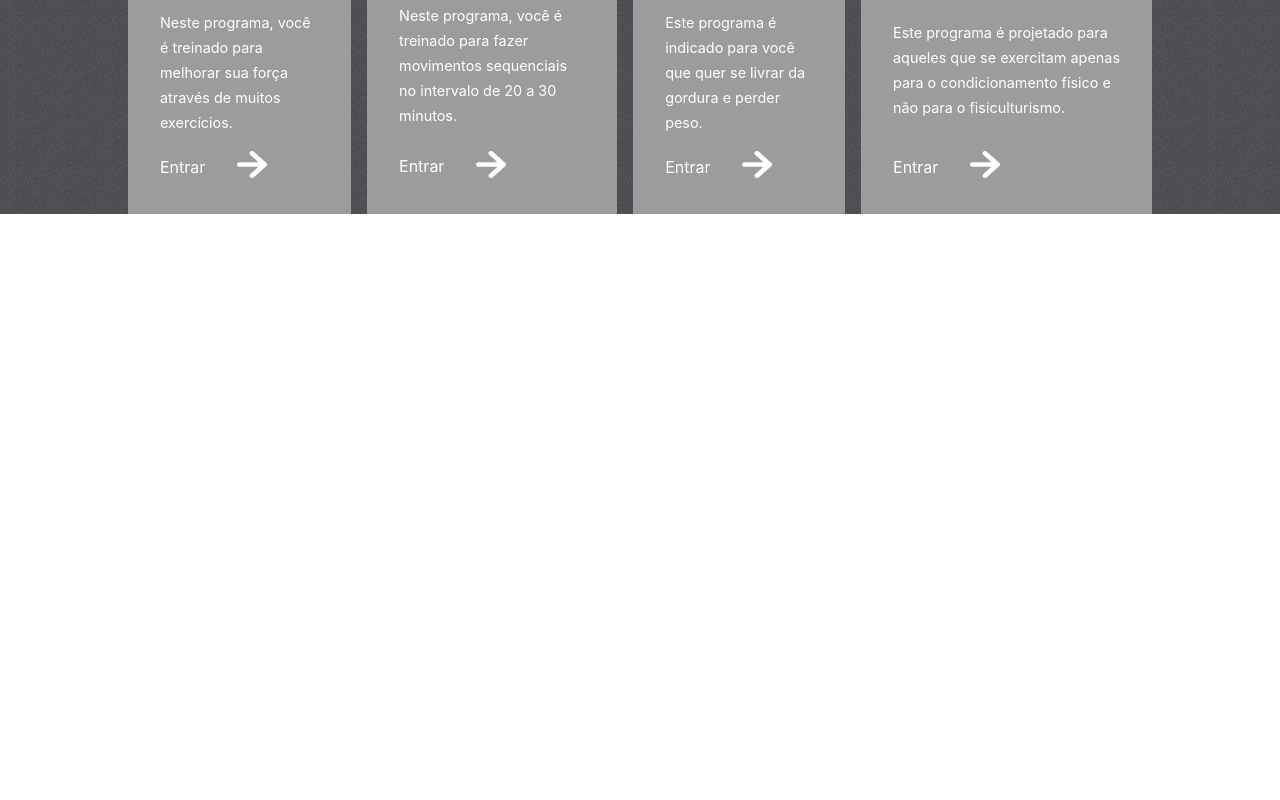
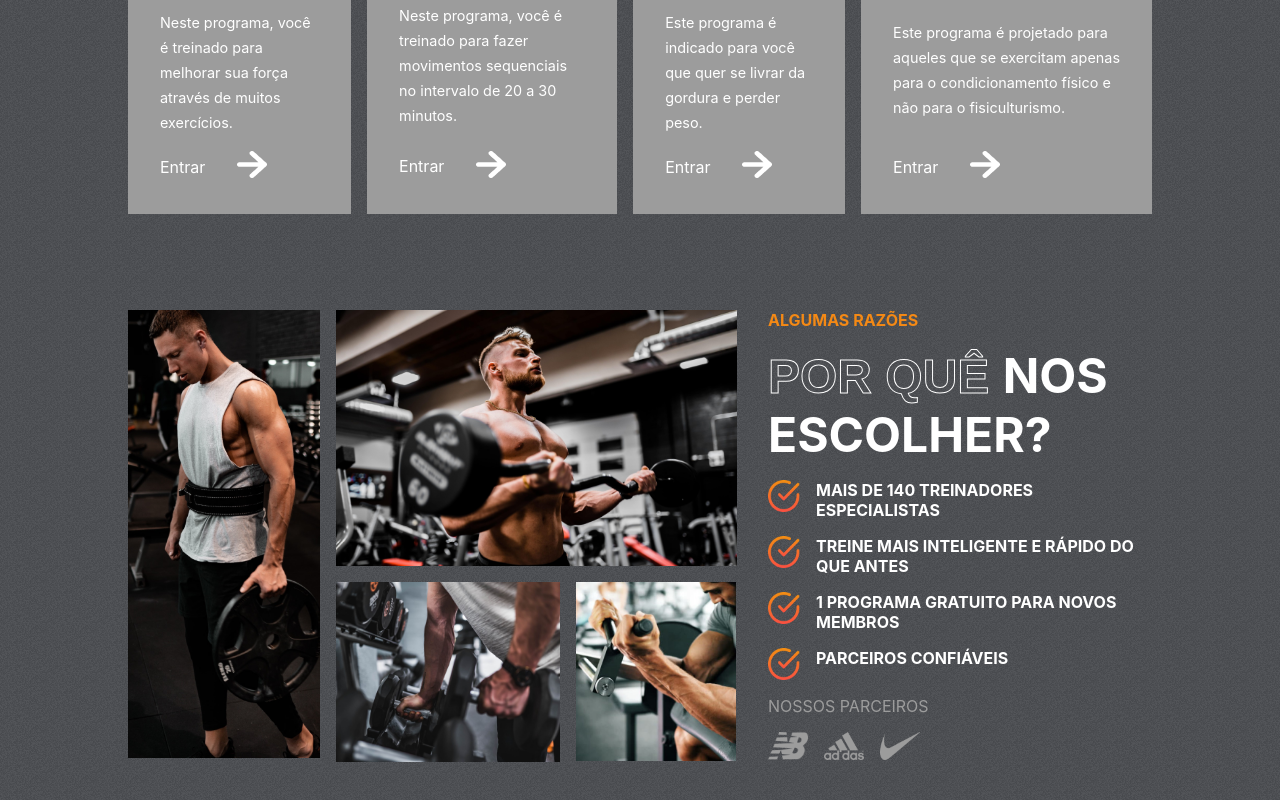
Before and after one commit to chrystianraony/ladingPage-academia, a React (Vite) app in the folder ladingPage-gym/: page / in a window 1280 px wide. Shown: the part 1119-1919 px from the top of the page. Before the commit the page ends 1333 px from the top, so only its background shows below. Built offline with nearby package versions, Linux system fonts and the light colour scheme.

Commit message:
Criado e finalizado Reason

```diff
--- a/ladingPage-gym/src/App.tsx
+++ b/ladingPage-gym/src/App.tsx
@@ -1,6 +1,7 @@
 import './App.css'
 import Hero from './components/Hero'
 import Programs from './components/Programs/Programs'
+import Reason from './components/Reason/Reason'
 
 function App() {
 
@@ -8,6 +9,7 @@
     <div className="App">
       <Hero />
       <Programs />
+      <Reason />
     </div>
   )
 }
--- /dev/null
+++ b/ladingPage-gym/src/components/Reason/Reason.css
@@ -0,0 +1,88 @@
+.Reasons {
+  width: 80%;
+  margin: auto;
+  padding: 0 2rem;
+  display: flex;
+  gap: 2rem;
+}
+
+.left-r {
+  flex: 1 1;
+  display: grid;
+  grid-template-columns: repeat(3, 1fr);
+  gap: 1rem;
+  grid-auto-rows: 1fr;
+}
+
+.left-r > img {
+  object-fit: cover;
+}
+
+.left-r > :nth-child(1) {
+  width: 12rem;
+  grid-row: 1/3;
+  height: 28rem;
+}
+
+.left-r > :nth-child(2) {
+  width: auto;
+  height: 16rem;
+  grid-column: 2/4;
+}
+
+.left-r > :nth-child(3) {
+  width: 14rem;
+  grid-column: 2/3;
+  grid-row: 2;
+}
+.left-r > :nth-child(4) {
+  width: 10rem;
+  grid-row: 2;
+  grid-column: 3/4;
+  height: 11.2rem;
+}
+
+.right-r {
+  flex: 1 1;
+  text-transform: uppercase;
+  gap: 1rem;
+  display: flex;
+  flex-direction: column;
+}
+
+.right-r > span {
+  font-weight: bold;
+  color: var(--orange);
+}
+
+.right-r > div {
+  color: white;
+  font-size: 3rem;
+  font-weight: bold;
+}
+
+.details-r {
+  display: flex;
+  flex-direction: column;
+  gap: 1rem;
+}
+
+.details-r > div {
+  display: flex;
+  font-size: 1rem;
+  gap: 1rem;
+}
+
+.details-r > div > img {
+  width: 2rem;
+  height: 2rem;
+}
+
+.partners {
+  display: flex;
+  gap: 1rem;
+}
+
+.partners > img {
+  width: 2.5rem;
+}
--- /dev/null
+++ b/ladingPage-gym/src/components/Reason/Reason.tsx
@@ -0,0 +1,58 @@
+import React from "react";
+import "./Reason.css";
+import image1 from "../../assets/image1.png";
+import image2 from "../../assets/image2.png";
+import image3 from "../../assets/image3.png";
+import image4 from "../../assets/image4.png";
+import nb from "../../assets/nb.png";
+import adidas from "../../assets/adidas.png";
+import nike from "../../assets/nike.png";
+import tick from "../../assets/tick.png";
+
+const Reason = () => {
+  return (
+    <div className="Reasons" id="reasons">
+      <div className="left-r">
+        <img src={image1} alt="" />
+        <img src={image2} alt="" />
+        <img src={image3} alt="" />
+        <img src={image4} alt="" />
+      </div>
+      <div className="right-r">
+        <span>Algumas razões</span>
+        <div>
+          <span className="stroke-text">Por quê </span>
+          <span>nos escolher?</span>
+        </div>
+        <div className="details-r">
+          <div>
+            <img src={tick} alt=""></img>
+            <span>MAIS DE 140 TREINADORES ESPECIALISTAS</span>
+          </div>
+          <div>
+            <img src={tick} alt="" />
+            <span>TREINE MAIS INTELIGENTE E RÁPIDO DO QUE ANTES</span>
+          </div>
+          <div>
+            <img src={tick} alt="" />
+            <span>1 PROGRAMA GRATUITO PARA NOVOS MEMBROS</span>
+          </div>
+          <div>
+            <img src={tick} alt="" />
+            <span>PARCEIROS CONFIÁVEIS</span>
+          </div>
+        </div>
+        <span style={{ color: "var(--gray)", fontWeight: "normal" }}>
+          Nossos Parceiros
+        </span>
+        <div className="partners">
+          <img src={nb} alt="" />
+          <img src={adidas} alt="" />
+          <img src={nike} alt="" />
+        </div>
+      </div>
+    </div>
+  );
+};
+
+export default Reason;
```
